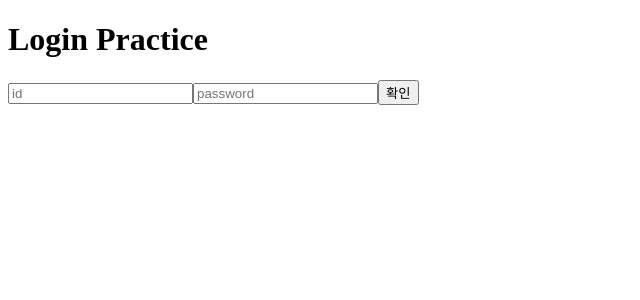
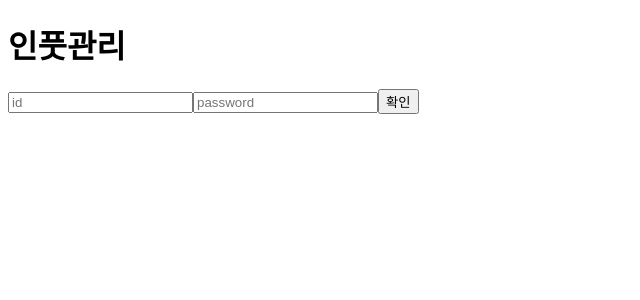
Before and after one commit to sangcheol-LEE/reactBasicStudy, a React (Create React App) app: page / in a window 1280 px wide. Shown: the top 300 px of the page, without its empty margins (0-640 px from the left). Built offline with nearby package versions, Linux system fonts and the light colour scheme.

Commit message:
2022-01-18

```diff
--- a/src/Children.js
+++ b/src/Children.js
@@ -36,7 +36,7 @@ const Children = () => {
 
   return (
     <>
-    <h1>Login Practice</h1>
+    <h1>인풋관리</h1>
 
       <input
         type="text"
```
